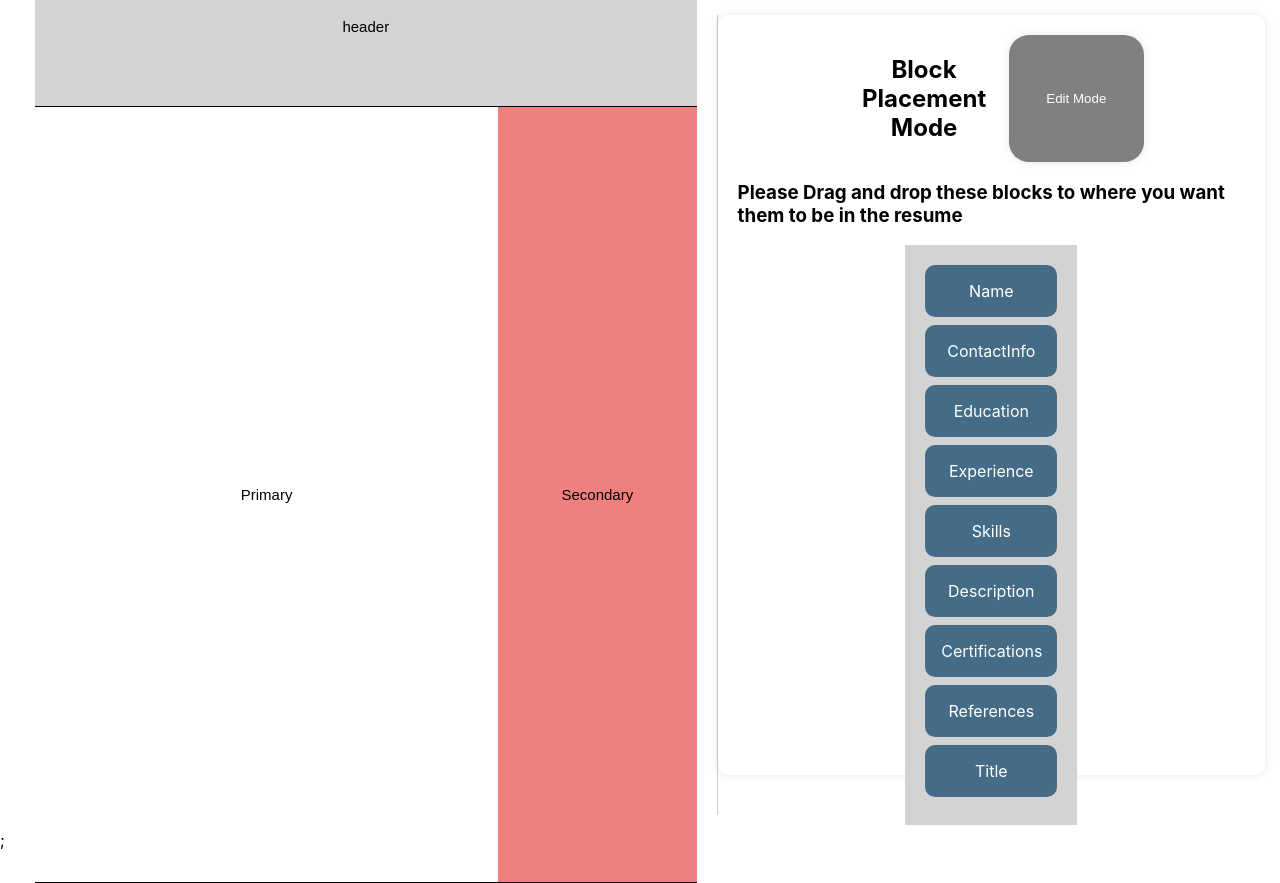
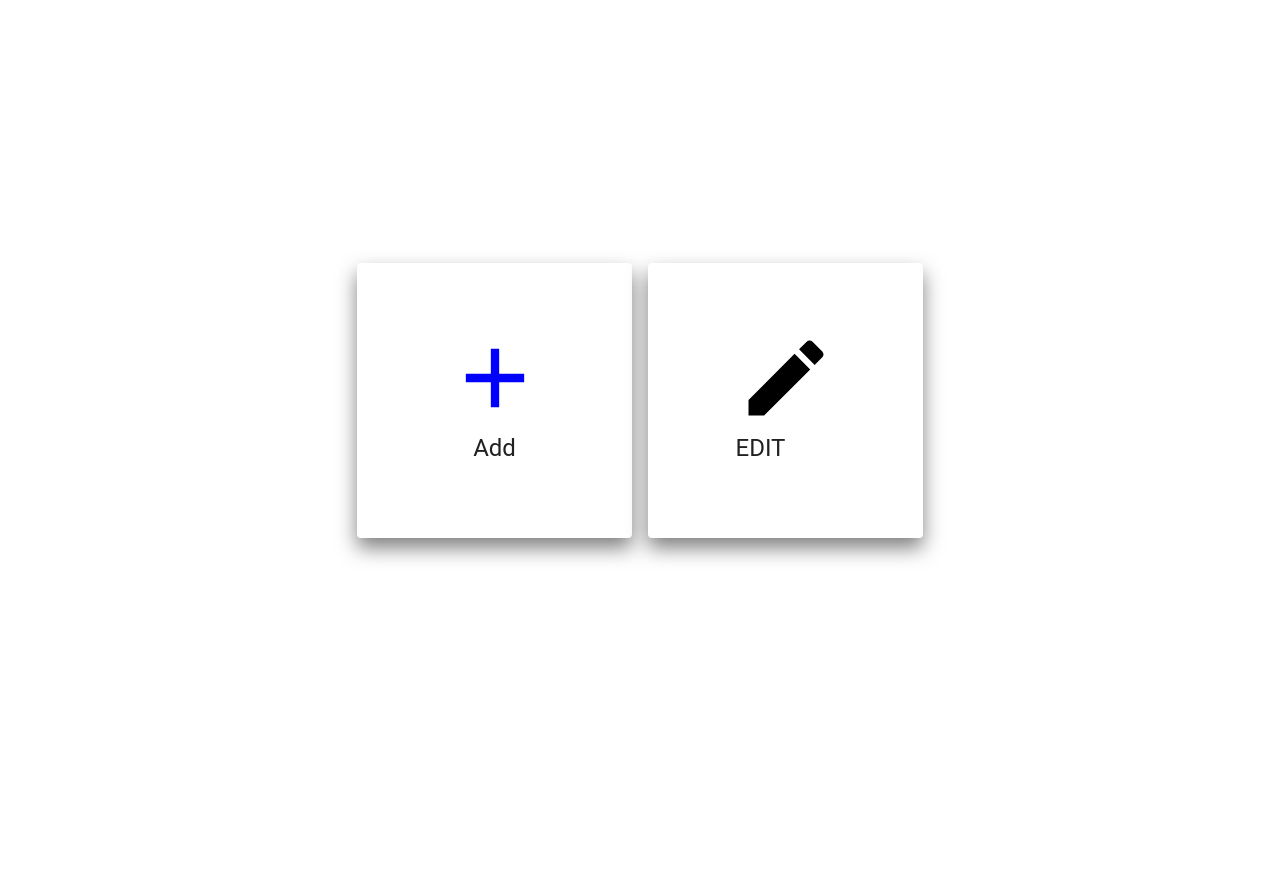
Before and after one commit to Henelllis/ResumeTemplateBuilder, a React (Create React App) app: page / in a window 1280 px wide. After the commit the page ends 800 px from the top, so only its background shows below. Built offline with nearby package versions, Linux system fonts and the light colour scheme.

Commit message:
basic navigation screen

```diff
--- a/src/App.tsx
+++ b/src/App.tsx
@@ -3,12 +3,16 @@ import "./App.css";
 import BlockContextProvider from "./store/blockContext";
 import TemplateResumeBuilder from "./components/TemplateResumeBuilder";
 import TemplateBuilderContextProvider from "./store/TemplateBuilderContext";
-
+import HomeScreen from "./components/HomeScreen";
+import SelectionGrid from "./components/SelectionGrid";
+import AddOrEditScreen from "./components/AddOrEditScreen";
 function App() {
   return (
     <BlockContextProvider>
       <TemplateBuilderContextProvider>
-        <TemplateResumeBuilder layout="HEADER_PRIMARY" />;
+        {/* <TemplateResumeBuilder layout="HEADER_PRIMARY" />; */}
+        {/* <SelectionGrid /> */}
+        <AddOrEditScreen />
       </TemplateBuilderContextProvider>
     </BlockContextProvider>
   );
--- /dev/null
+++ b/src/components/AddOrEditScreen.tsx
@@ -0,0 +1,62 @@
+import React from "react";
+import { Box, Card, CardContent, Grid, Typography } from "@mui/material";
+import AddIcon from "@mui/icons-material/Add";
+import EditIcon from "@mui/icons-material/Edit";
+
+const AddOrEditScreen: React.FC = () => {
+  return (
+    <Box
+      sx={{
+        display: "flex",
+        justifyContent: "center",
+        alignItems: "center",
+        minHeight: "100vh",
+      }}
+    >
+      <Grid container spacing={2} justifyContent="center">
+        <Grid item>
+          <Card
+            sx={{
+              minWidth: 275,
+              minHeight: 275,
+              display: "flex",
+              justifyContent: "center",
+              alignItems: "center",
+              boxShadow: "0px 10px 20px rgba(0, 0, 0, 0.5)",
+              cursor: "pointer",
+            }}
+          >
+            <CardContent>
+              <AddIcon sx={{ fontSize: 100, color: "blue" }} />
+              <Typography variant="h5" component="div" textAlign={"center"}>
+                Add
+              </Typography>
+            </CardContent>
+          </Card>
+        </Grid>
+        <Grid item>
+          <Card
+            sx={{
+              minWidth: 275,
+              minHeight: 275,
+              display: "flex",
+              justifyContent: "center",
+              alignItems: "center",
+              boxShadow: "0px 10px 20px rgba(0, 0, 0, 0.5)",
+              cursor: "pointer",
+            }}
+          >
+            <CardContent>
+              <EditIcon sx={{ fontSize: 100, color: "black" }} />
+              <Typography variant="h5" component="div">
+                EDIT
+              </Typography>
+            </CardContent>
+          </Card>
+        </Grid>
+      </Grid>
+    </Box>
+  );
+};
+
+export default AddOrEditScreen;
--- /dev/null
+++ b/src/components/HomeScreen.tsx
@@ -0,0 +1,62 @@
+import React from "react";
+import { Box, Card, CardContent, Grid, Typography } from "@mui/material";
+import BlueprintIcon from "@mui/icons-material/Architecture";
+import DocumentIcon from "@mui/icons-material/Description";
+
+const HomeScreen: React.FC = () => {
+  return (
+    <Box
+      sx={{
+        display: "flex",
+        justifyContent: "center",
+        alignItems: "center",
+        minHeight: "100vh",
+      }}
+    >
+      <Grid container spacing={2} justifyContent="center">
+        <Grid item>
+          <Card
+            sx={{
+              minWidth: 275,
+              minHeight: 275,
+              display: "flex",
+              justifyContent: "center",
+              alignItems: "center",
+              boxShadow: "0px 10px 20px rgba(0, 0, 0, 0.5)",
+              cursor: "pointer",
+            }}
+          >
+            <CardContent>
+              <BlueprintIcon sx={{ fontSize: 100, color: "blue" }} />
+              <Typography variant="h5" component="div" textAlign={"center"}>
+                Templates
+              </Typography>
+            </CardContent>
+          </Card>
+        </Grid>
+        <Grid item>
+          <Card
+            sx={{
+              minWidth: 275,
+              minHeight: 275,
+              display: "flex",
+              justifyContent: "center",
+              alignItems: "center",
+              boxShadow: "0px 10px 20px rgba(0, 0, 0, 0.5)",
+              cursor: "pointer",
+            }}
+          >
+            <CardContent>
+              <DocumentIcon sx={{ fontSize: 100, color: "black" }} />
+              <Typography variant="h5" component="div">
+                Resumes
+              </Typography>
+            </CardContent>
+          </Card>
+        </Grid>
+      </Grid>
+    </Box>
+  );
+};
+
+export default HomeScreen;
--- /dev/null
+++ b/src/components/SelectionGrid.tsx
@@ -0,0 +1,67 @@
+import React from "react";
+import {
+  Box,
+  Card,
+  CardContent,
+  Grid,
+  Typography,
+  CardMedia,
+} from "@mui/material";
+import BlueprintIcon from "@mui/icons-material/Architecture";
+
+const templates = [
+  { id: 1, title: "Template 1", description: "Description of Template 1" },
+  { id: 2, title: "Template 2", description: "Description of Template 2" },
+  { id: 3, title: "Template 3", description: "Description of Template 3" },
+  { id: 4, title: "Template 4", description: "Description of Template 4" },
+  { id: 5, title: "Template 5", description: "Description of Template 5" },
+  // Add more templates as needed
+];
+
+const SelectionGrid: React.FC = () => {
+  return (
+    <Box
+      sx={{
+        display: "flex",
+        justifyContent: "center",
+        alignItems: "center",
+        padding: 3,
+      }}
+    >
+      <Grid container spacing={3} justifyContent="center">
+        {templates.map((template) => (
+          <Grid item key={template.id} xs={12} sm={6} md={4} lg={3}>
+            <Card
+              sx={{
+                height: "100%",
+                display: "flex",
+                flexDirection: "column",
+                justifyContent: "center",
+                alignItems: "center",
+                textAlign: "center",
+                cursor: "pointer",
+                boxShadow: "0px 10px 20px rgba(0, 0, 0, 0.3)",
+              }}
+            >
+              <CardMedia>
+                <BlueprintIcon
+                  sx={{ fontSize: 80, color: "gray", margin: 2 }}
+                />
+              </CardMedia>
+              <CardContent>
+                <Typography variant="h6" component="div">
+                  {template.title}
+                </Typography>
+                <Typography variant="body2" color="text.secondary">
+                  {template.description}
+                </Typography>
+              </CardContent>
+            </Card>
+          </Grid>
+        ))}
+      </Grid>
+    </Box>
+  );
+};
+
+export default SelectionGrid;
```
